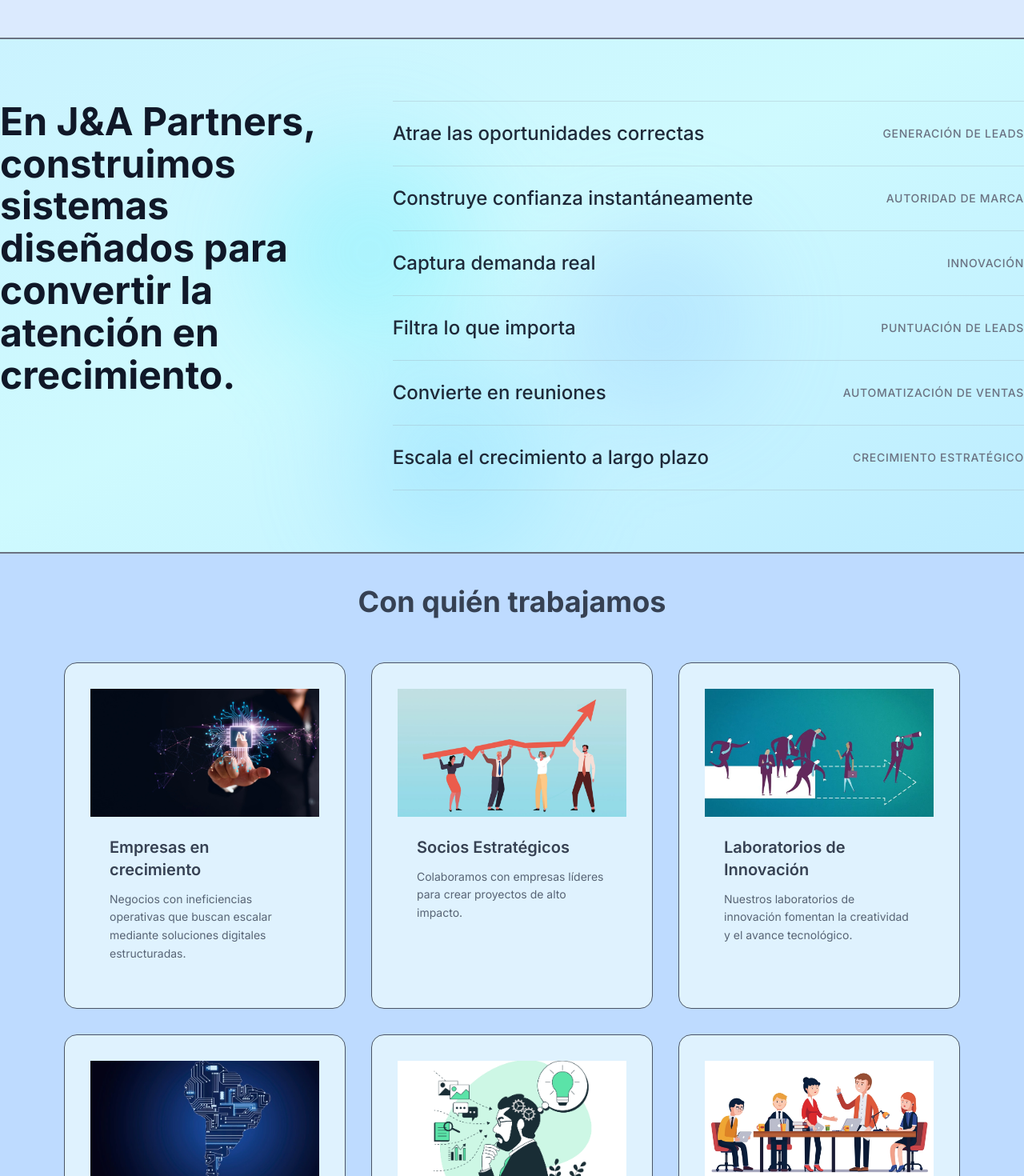
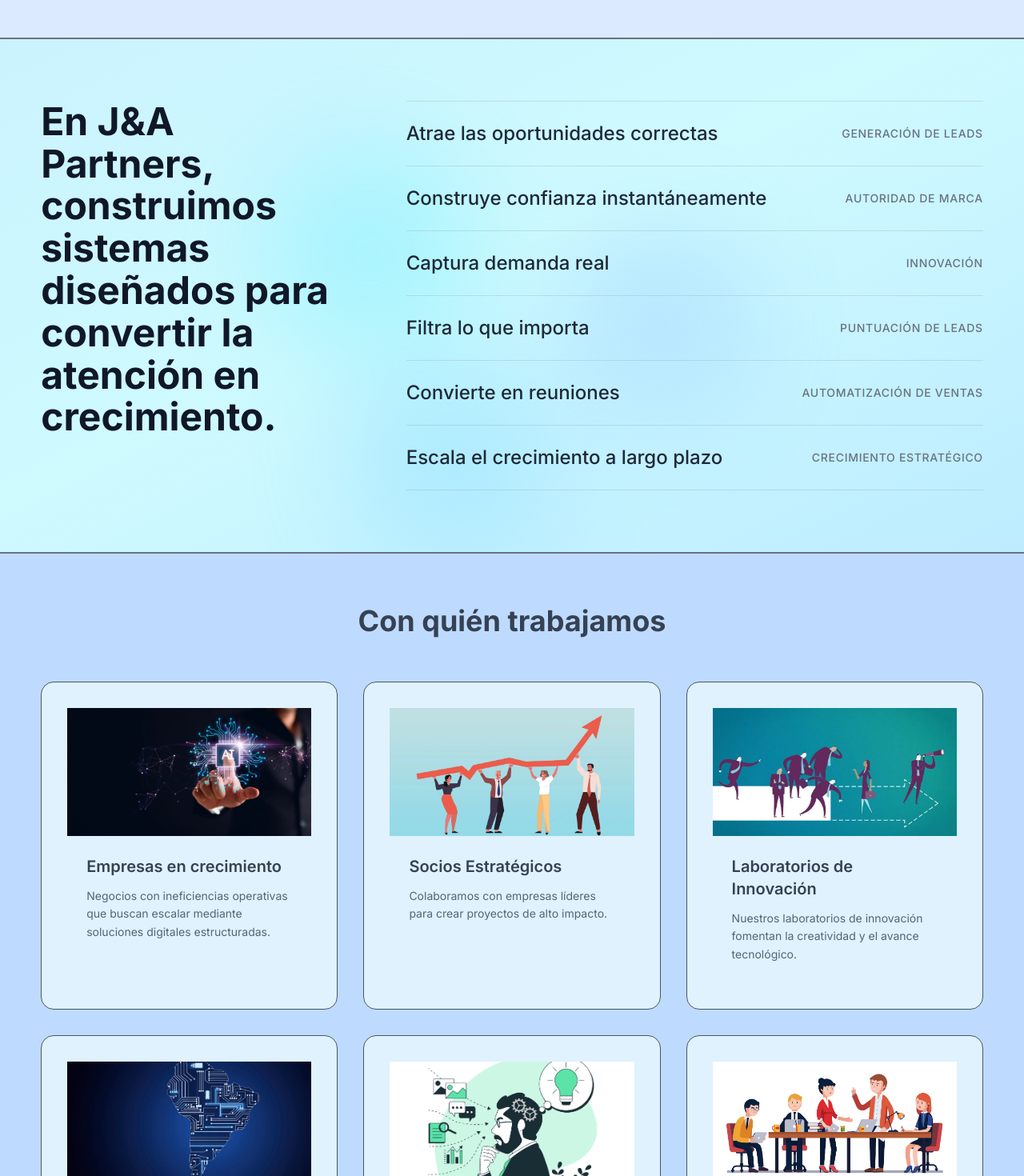
Before and after one commit to AldoCarbajal-3804/prototipo-react, a React (Vite) app: page / in a window 1280 px wide. Shown: the part 2780-4250 px from the top of the page at 80% size. Built offline with nearby package versions, Linux system fonts and the light colour scheme.

Commit message:
Arreglando problemas con ligaturas

```diff
--- a/src/layouts/about/HistorySection.jsx
+++ b/src/layouts/about/HistorySection.jsx
@@ -9,7 +9,6 @@
   return (
     <section className="relative mx-auto py-[6%] px-[4%] bg-blue-200">
         <div className="max-w-7xl mx-auto space-y-16 lg:space-y-24">
-
             <article className="flex flex-col lg:flex-row items-stretch gap-6 lg:gap-12">
                 <header ref={title1Ref} className="w-full lg:w-1/3 flex items-center lg:justify-end">
                     <h2 className={`text-3xl sm:text-4xl lg:text-5xl font-bold text-gray-800 leading-tight lg:text-right transition-all duration-500 ${
@@ -47,7 +46,6 @@
                     <span className="w-0.5 bg-blue-950 self-stretch shrink-0"></span>
                 </footer>
             </article>
-
         </div>
     </section>
   );
--- a/src/layouts/about/PropositeSection.jsx
+++ b/src/layouts/about/PropositeSection.jsx
@@ -8,9 +8,7 @@
 
     return(
         <section className="relative mx-auto py-0 border-b-2 border-gray-500 bg-blue-100">
-
             <main className="relative max-w-7xl mx-auto py-[4%] grid grid-cols-1 md:grid-cols-2 gap-8 sm:gap-10 px-[2%] sm:px-6">
-
                 <div
                     ref={missionRef}
                     className={`md:col-start-1 md:row-start-1 bg-white border border-gray-200 rounded-xl p-6 sm:p-8 hover:shadow-xl transition ${
@@ -38,9 +36,7 @@
                         {t.propositeSection.visionDesc}
                     </p>
                 </div>
-
             </main>
-
         </section>
     )
 
--- a/src/layouts/about/WhoSection.jsx
+++ b/src/layouts/about/WhoSection.jsx
@@ -12,11 +12,11 @@
     const images = [ai, company, innovation, latam, leader, team]
 
     return(
-        <div id="who-section" className="bg-blue-200 py-10 border-b-2 border-gray-500">
+        <div id="who-section" className="bg-blue-200 py-[5%] border-b-2 border-gray-500">
             <h3 className="text-gray-700 mb-14 text-center text-2xl sm:text-3xl lg:text-4xl font-bold px-4">
                 {t.whoSection.heading}
             </h3>
-            <div className="grid grid-cols-1 sm:grid-cols-2 lg:grid-cols-3 gap-4 sm:gap-6 lg:gap-8 px-4 sm:px-6 md:px-8 lg:px-12 xl:px-20">
+            <div className="grid grid-cols-1 sm:grid-cols-2 lg:grid-cols-3 gap-4 sm:gap-6 lg:gap-8 px-[4%]">
                 {t.whoSection.cards.map((card, index) => (
                     <CardWork
                         key={index}
--- a/src/layouts/about/WhySection.jsx
+++ b/src/layouts/about/WhySection.jsx
@@ -3,13 +3,13 @@
 import { AccordionItem } from '../../components/AccordionItem.jsx';
 
 function WhySection() {
+
+    const { t } = useLanguage();
     const [openIndex, setOpenIndex] = useState(null);
-  const { t } = useLanguage();
-
     const items = t.whySection.items;
 
-  return (
-    <article id="why-section" className="bg-blue-100 py-[6%] border-b-2 border-gray-500 relative overflow-hidden">
+    return(
+        <article id="why-section" className="bg-blue-100 py-[6%] px-[4%] border-b-2 border-gray-500 relative overflow-hidden">
             <div className="absolute inset-0 bg-linear-to-br from-blue-200 via-cyan-100 to-blue-300 animate-gradient-slow" />
             <section className="absolute inset-0 opacity-30">
                 <div className="absolute top-1/4 left-1/4 w-64 h-64 bg-cyan-300 rounded-full mix-blend-multiply filter blur-3xl animate-blob" />
@@ -17,13 +17,13 @@
                 <div className="absolute -bottom-8 left-1/3 w-64 h-64 bg-sky-300 rounded-full mix-blend-multiply filter blur-3xl animate-blob animation-delay-4000" />
             </section>
             <section className="max-w-7xl mx-auto flex flex-col lg:flex-row gap-16 lg:gap-24 relative z-10">
-        <div className="lg:w-1/3 text-left">
+                <header className="lg:w-1/3 text-left">
                     <h2 className="text-3xl sm:text-4xl lg:text-5xl font-bold leading-[1.1] text-gray-900">
                     {t.whySection.heading}
                     </h2>
-        </div>
+                </header>
 
-        <div className="lg:w-2/3">
+                <main className="lg:w-2/3">
                     <div className="flex flex-col">
                     {items.map((item, index) => (
                         <AccordionItem
@@ -36,11 +36,12 @@
                         />
                     ))}
                     </div>
-        </div>
+                </main>
 
             </section>
       </article>
     );
+
 }
 
 export default WhySection;
```
Lines whose indentation alone changed are shown as unchanged.
